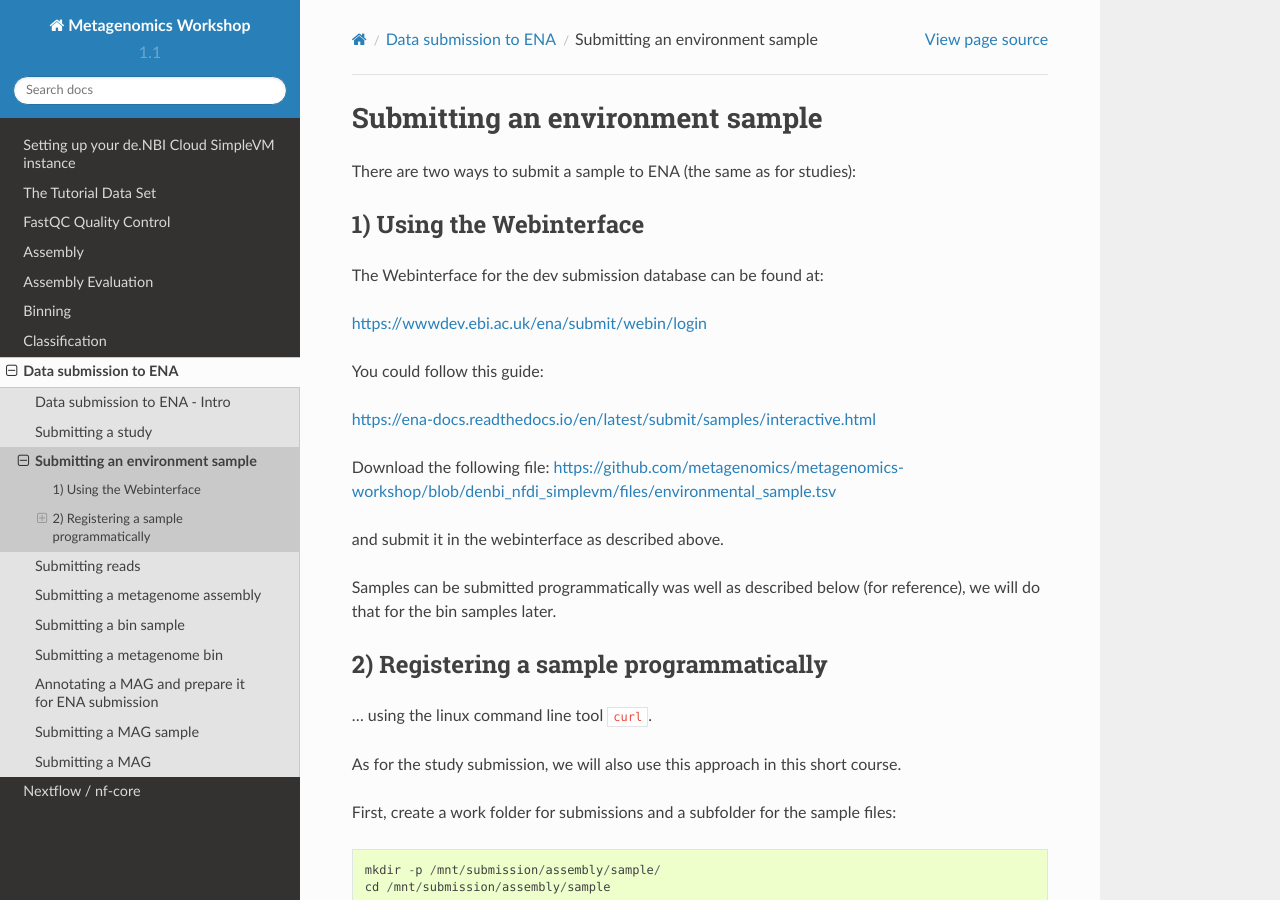
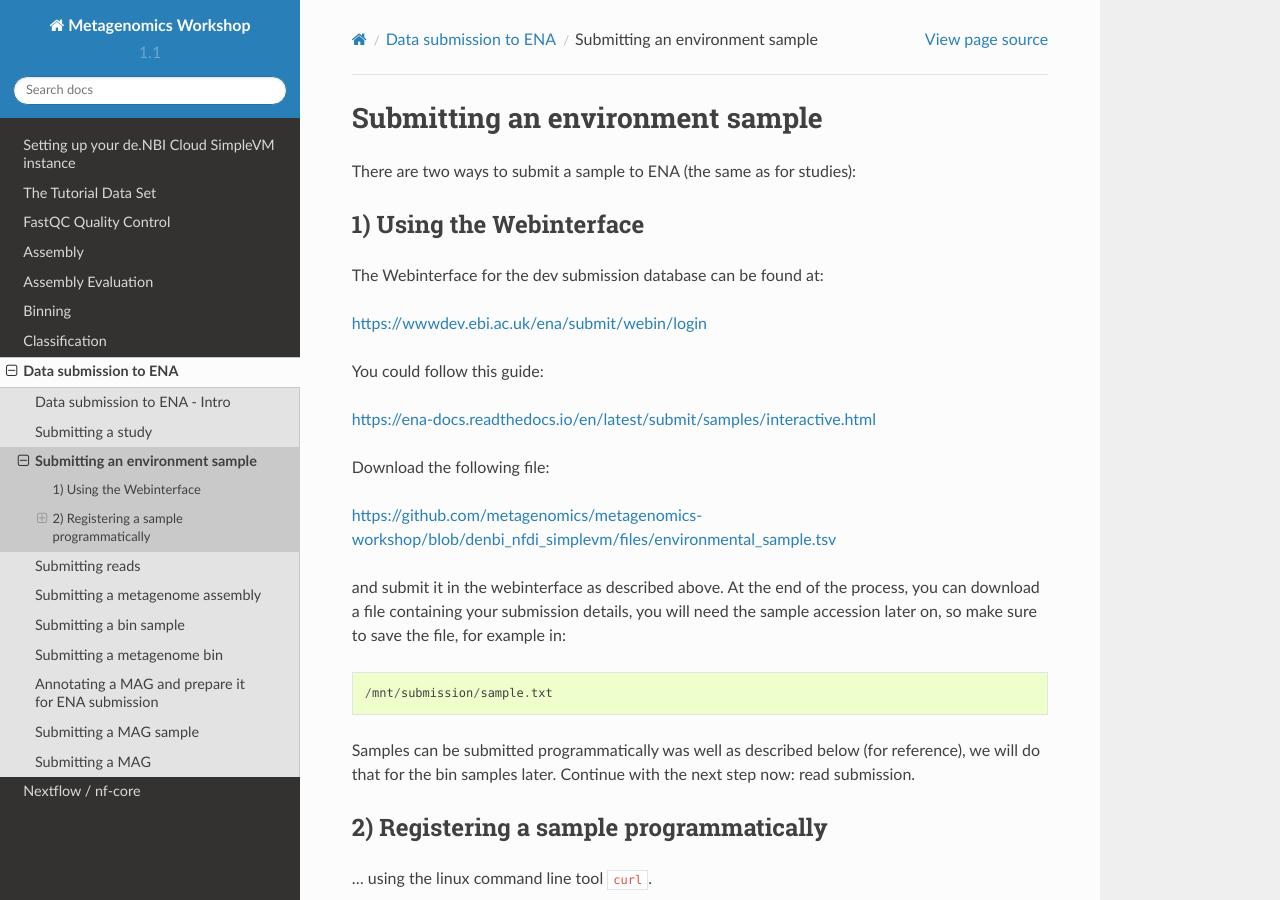
Before and after one commit to metagenomics/metagenomics-workshop, a Sphinx documentation site: the page built from docs/data_submission/environment_sample.rst, in a window 1280 px wide and 900 px high. Built offline with Sphinx 7.4.7 and the Read the Docs theme 2.0.0, drawn with Linux system fonts in a browser that asks for light colours.

Commit message:
Update environment_sample.rst

```diff
--- a/docs/data_submission/environment_sample.rst
+++ b/docs/data_submission/environment_sample.rst
@@ -14,11 +14,14 @@ You could follow this guide:
 https://ena-docs.readthedocs.io/en/latest/submit/samples/interactive.html
 
 Download the following file:
+
 https://github.com/metagenomics/metagenomics-workshop/blob/denbi_nfdi_simplevm/files/environmental_sample.tsv
 
-and submit it in the webinterface as described above.
+and submit it in the webinterface as described above. At the end of the process, you can download a file containing your submission details, you will need the sample accession later on, so make sure to save the file, for example in::
 
-Samples can be submitted programmatically was well as described below (for reference), we will do that for the bin samples later.
+  /mnt/submission/sample.txt
+
+Samples can be submitted programmatically was well as described below (for reference), we will do that for the bin samples later. Continue with the next step now: read submission.
 
 2) Registering a sample programmatically
 -----------------------
```
